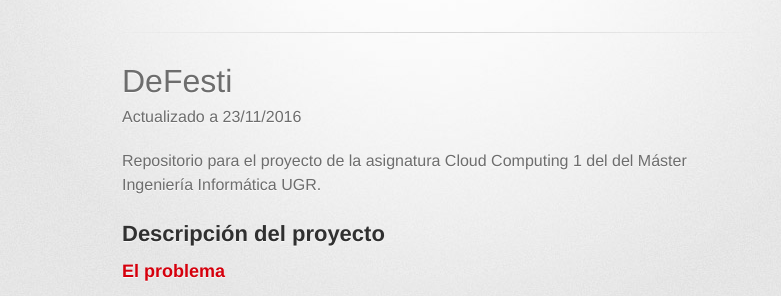
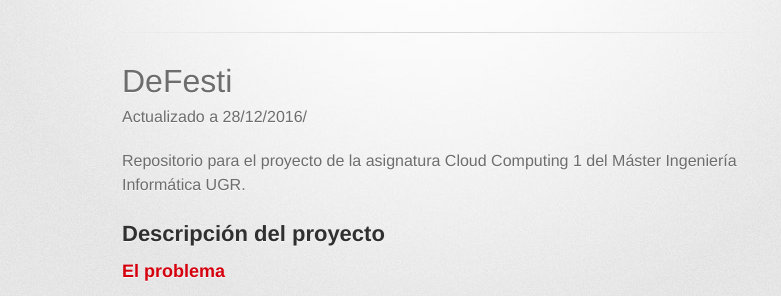
Before and after one commit to AythaE/DeFesti, a Jekyll site: the page built from index.md, in a window 1280 px wide and 900 px high. Shown: the part 245-541 px from the top of the window, without its empty margins (208-989 px from the left). Built offline with Jekyll 4.4.1, drawn with Linux system fonts in a browser that asks for light colours; some web fonts are replaced; our own code applies the rules of GitHub Pages for plain Markdown files; some of the changed text lies outside the part shown.

```diff
--- a/index.md
+++ b/index.md
@@ -4,9 +4,11 @@ layout: index
 
 # DeFesti
 
-Actualizado a 23/11/2016
 
-Repositorio para el proyecto de la asignatura Cloud Computing 1 del  del Máster Ingeniería Informática UGR.
+Actualizado a 28/12/2016/
+
+Repositorio para el proyecto de la asignatura Cloud Computing 1 del Máster Ingeniería Informática UGR.
+
 
 ## Descripción del proyecto
 
```
Also changed, not shown: other parts of index.md (+5 -0 lines), docker.md (added, +24 -0 lines), README.md.
